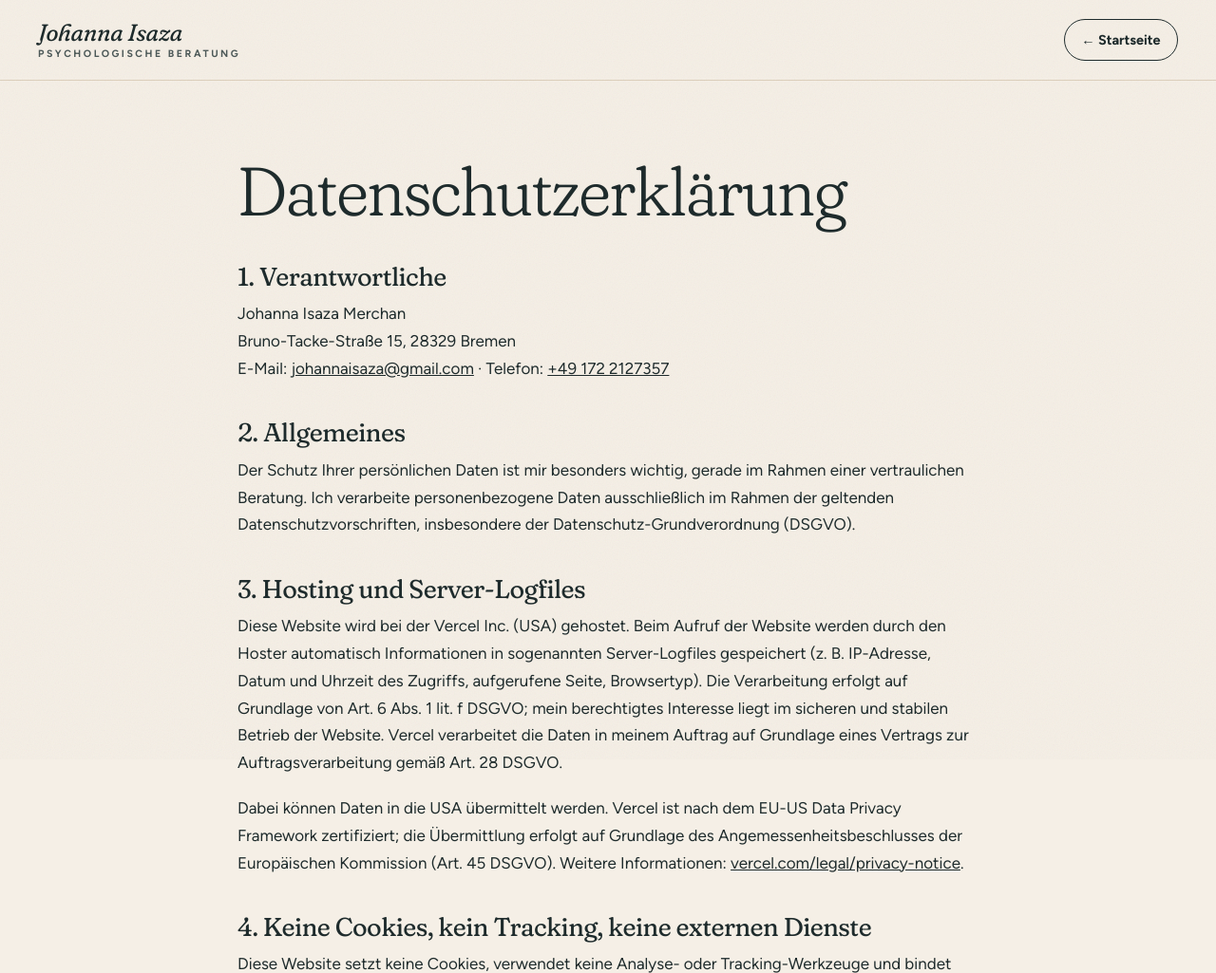
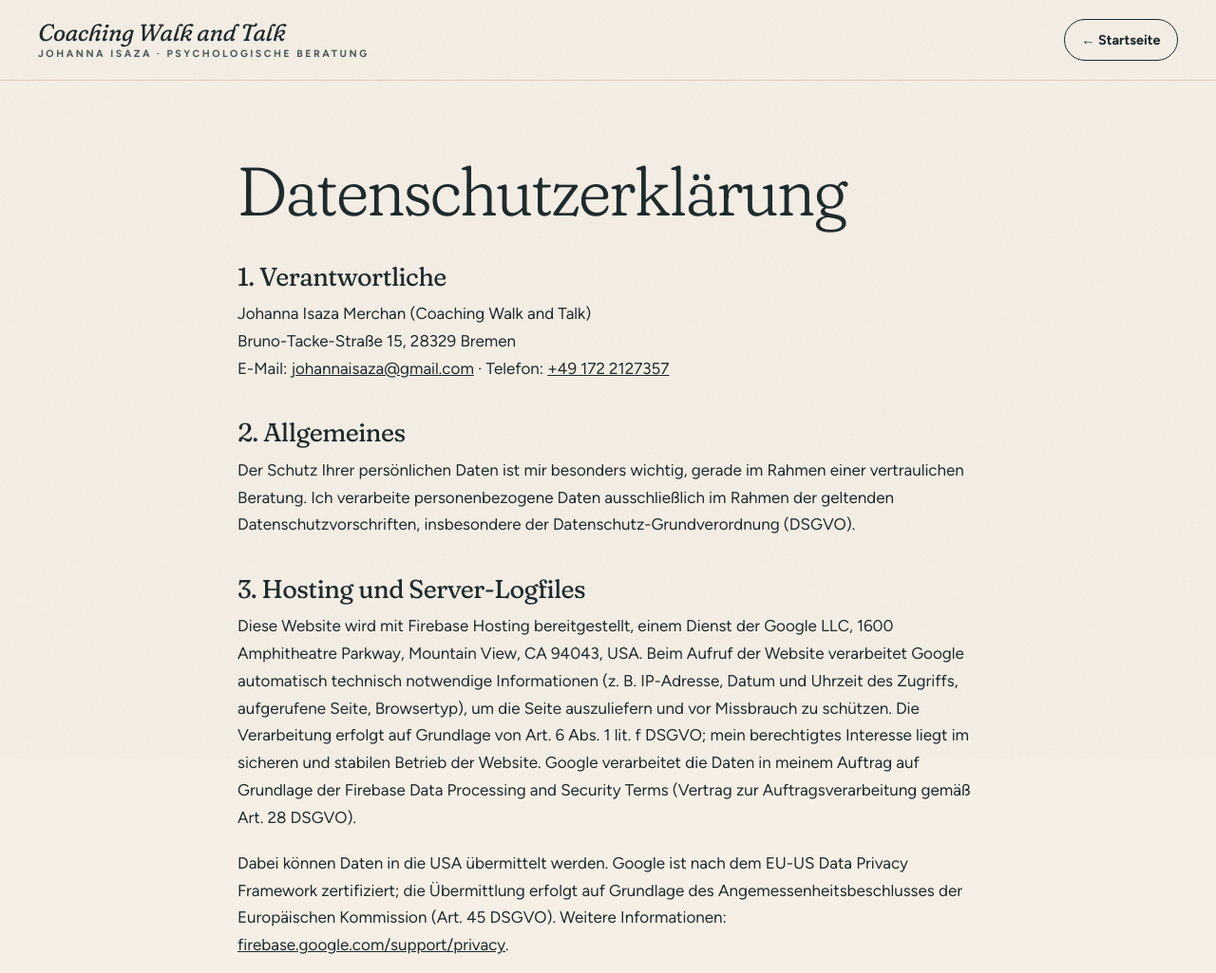
Before and after one commit to noahwandel/mama, a plain HTML site: page datenschutz.html in a window 1280 px wide. Shown: the top 1025 px of the page at 95% size. Drawn offline with Linux system fonts and the light colour scheme.

Commit message:
Brand "Coaching Walk and Talk", domain coachingwalkandtalk.de, Firebase hosting
- Header, titles, footer, Impressum, privacy and terms show the brand name
  alongside Johanna Isaza
- Homepage: canonical URL and link previews (Open Graph) for the new domain;
  noindex removed for going live
- Privacy policy: hosting section now describes Firebase Hosting (Google LLC,
  DPF, Firebase Data Processing and Security Terms)
- firebase.json: publishes only the website, with basic security/cache headers
- Navigation switches to the menu button below 1120px so the longer name fits
- Terms PDF and e-mail templates updated with the brand; README steps

Co-Authored-By: Claude Opus 5.5 <noreply@anthropic.com>
Claude-Session: https://claude.ai/code/session_01PrnJr9BUSEYr6GmFvPB9bu

```diff
--- a/assets/css/style.css
+++ b/assets/css/style.css
@@ -115,6 +115,7 @@ p { margin: 0 0 1.1em; }
 .menu a:not(.btn):hover { color: var(--ink); }
 .menu a:not(.btn):hover::after { right: 0; }
 .menu .btn { min-height: 44px; padding: .7rem 1.2rem; font-size: .92rem; }
+.menu a, .wordmark span { white-space: nowrap; }
 .menu-extra { display: none; }
 .menu .menu-extra a:not(.btn) { font: inherit; color: var(--ink); text-decoration: underline; text-underline-offset: 3px; }
 .menu .menu-extra a:not(.btn)::after { display: none; }
@@ -382,17 +383,8 @@ h2 em { color: var(--apricot-ink); }
 }
 
 /* ---------- responsive ---------- */
-@media (max-width: 1080px) {
-  .topic { grid-template-columns: 4rem 1fr 1.2fr; }
-  .topic .arrow { display: none; }
-  .section-head > div { grid-column: 1 / -1; }
-  .section-head > p { grid-column: 1 / span 8; }
-  .benefits { grid-template-columns: 1fr 1fr; }
-  .move-quote { grid-column: 1 / -1; }
-  .move-foot > div { grid-column: 1 / span 8; }
-}
-
-@media (max-width: 880px) {
+/* the full menu needs ~1120px next to the wordmark; below that, use the menu button */
+@media (max-width: 1120px) {
   .menu-toggle { display: grid; }
   .menu {
     position: fixed; inset: 0; flex-direction: column; justify-content: center; gap: 1.4rem;
@@ -405,6 +397,19 @@ h2 em { color: var(--apricot-ink); }
   .menu-extra { display: block; font-size: .95rem; color: var(--ink-soft); }
   /* backdrop-filter would trap the fixed menu inside the header – use a solid header on phones */
   .site-header.scrolled { backdrop-filter: none; -webkit-backdrop-filter: none; background: var(--paper); }
+}
+
+@media (max-width: 1080px) {
+  .topic { grid-template-columns: 4rem 1fr 1.2fr; }
+  .topic .arrow { display: none; }
+  .section-head > div { grid-column: 1 / -1; }
+  .section-head > p { grid-column: 1 / span 8; }
+  .benefits { grid-template-columns: 1fr 1fr; }
+  .move-quote { grid-column: 1 / -1; }
+  .move-foot > div { grid-column: 1 / span 8; }
+}
+
+@media (max-width: 880px) {
 
   /* every 12-column grid becomes a single column on small screens */
   .hero-grid, .section-head, .statement, .spotlight, .about, .fees, .faq-grid, .contact, .footer-top { grid-template-columns: 1fr; }
--- a/datenschutz.html
+++ b/datenschutz.html
@@ -3,7 +3,7 @@
 <head>
   <meta charset="utf-8">
   <meta name="viewport" content="width=device-width, initial-scale=1">
-  <title>Datenschutz – Johanna Isaza</title>
+  <title>Datenschutz – Coaching Walk and Talk</title>
   <meta name="robots" content="noindex">
   <meta name="theme-color" content="#1f4a4c">
   <link rel="stylesheet" href="assets/css/style.css">
@@ -11,7 +11,7 @@
 <body>
   <header class="site-header scrolled">
     <nav class="wrap nav" aria-label="Hauptnavigation">
-      <a class="wordmark" href="index.html"><b>Johanna Isaza</b><span>Psychologische Beratung</span></a>
+      <a class="wordmark" href="index.html"><b>Coaching Walk and Talk</b><span>Johanna Isaza · Psychologische Beratung</span></a>
       <a href="index.html" class="btn btn-outline" style="min-height:44px;padding:.6rem 1.1rem;font-size:.9rem">← Startseite</a>
     </nav>
   </header>
@@ -22,7 +22,7 @@
 
       <h2>1. Verantwortliche</h2>
       <p>
-        Johanna Isaza Merchan<br>
+        Johanna Isaza Merchan (Coaching Walk and Talk)<br>
         Bruno-Tacke-Straße 15, 28329 Bremen<br>
         E-Mail: <a href="mailto:johannaisaza@gmail.com">johannaisaza@gmail.com</a> · Telefon: <a href="tel:+491722127357">+49 172 2127357</a>
       </p>
@@ -36,18 +36,19 @@
 
       <h2>3. Hosting und Server-Logfiles</h2>
       <p>
-        Diese Website wird bei der Vercel Inc. (USA) gehostet. Beim Aufruf der Website werden durch den
-        Hoster automatisch Informationen in sogenannten Server-Logfiles gespeichert (z. B. IP-Adresse,
-        Datum und Uhrzeit des Zugriffs, aufgerufene Seite, Browsertyp). Die Verarbeitung erfolgt auf
-        Grundlage von Art. 6 Abs. 1 lit. f DSGVO; mein berechtigtes Interesse liegt im sicheren und
-        stabilen Betrieb der Website. Vercel verarbeitet die Daten in meinem Auftrag auf Grundlage eines
-        Vertrags zur Auftragsverarbeitung gemäß Art. 28 DSGVO.
+        Diese Website wird mit Firebase Hosting bereitgestellt, einem Dienst der Google LLC, 1600 Amphitheatre
+        Parkway, Mountain View, CA 94043, USA. Beim Aufruf der Website verarbeitet Google automatisch technisch
+        notwendige Informationen (z. B. IP-Adresse, Datum und Uhrzeit des Zugriffs, aufgerufene Seite,
+        Browsertyp), um die Seite auszuliefern und vor Missbrauch zu schützen. Die Verarbeitung erfolgt auf
+        Grundlage von Art. 6 Abs. 1 lit. f DSGVO; mein berechtigtes Interesse liegt im sicheren und stabilen
+        Betrieb der Website. Google verarbeitet die Daten in meinem Auftrag auf Grundlage der Firebase Data
+        Processing and Security Terms (Vertrag zur Auftragsverarbeitung gemäß Art. 28 DSGVO).
       </p>
       <p>
-        Dabei können Daten in die USA übermittelt werden. Vercel ist nach dem EU-US Data Privacy Framework
+        Dabei können Daten in die USA übermittelt werden. Google ist nach dem EU-US Data Privacy Framework
         zertifiziert; die Übermittlung erfolgt auf Grundlage des Angemessenheitsbeschlusses der
         Europäischen Kommission (Art. 45 DSGVO). Weitere Informationen:
-        <a href="https://vercel.com/legal/privacy-notice">vercel.com/legal/privacy-notice</a>.
+        <a href="https://firebase.google.com/support/privacy">firebase.google.com/support/privacy</a>.
       </p>
 
       <h2>4. Keine Cookies, kein Tracking, keine externen Dienste</h2>
@@ -132,7 +133,7 @@
 
   <footer class="site-footer" style="padding:2.5rem 0">
     <div class="wrap footer-bottom" style="border:0;padding:0">
-      <span>© 2026 Johanna Isaza · Geprüfte Psychologische Beraterin (VFP)</span>
+      <span>© 2026 Johanna Isaza · Coaching Walk and Talk · Geprüfte Psychologische Beraterin (VFP)</span>
       <span><a href="index.html">Startseite</a> · <a href="impressum.html">Impressum</a> · <a href="datenschutz.html">Datenschutz</a> · <a href="beratungsbedingungen.html">Beratungsbedingungen</a></span>
     </div>
   </footer>
```
Also changed, not shown: beratungsbedingungen.html (+4 -4 lines), impressum.html (+4 -4 lines), index.html (+12 -5 lines), firebase.json (added), 4 other files.
